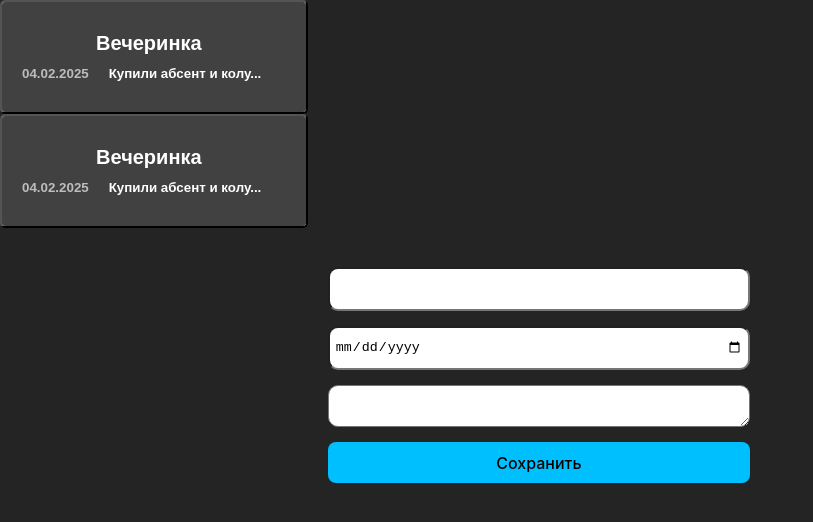
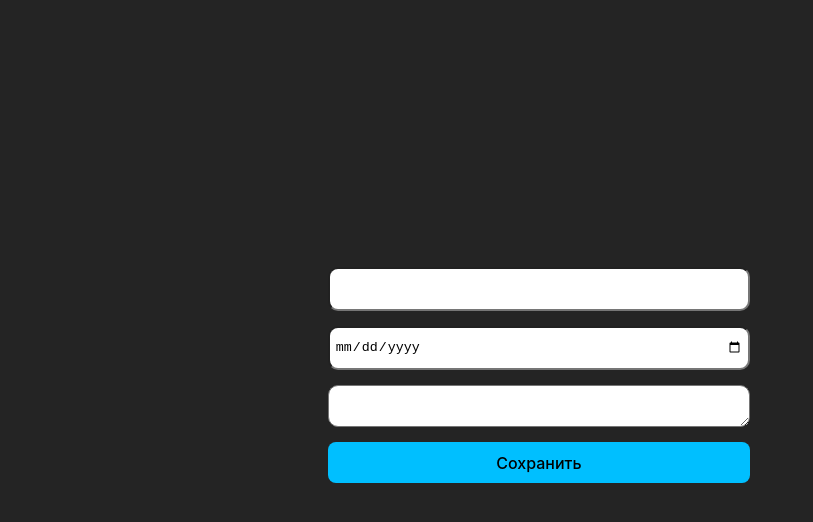
Before and after one commit to SGRashid/react-vite, a React (Vite) app: page / in a window 1280 px wide. Shown: the top 522 px of the page, without its empty margins (0-813 px from the left). Built offline with nearby package versions, Linux system fonts and the light colour scheme.

Commit message:
useEffect added

```diff
--- a/src/App.tsx
+++ b/src/App.tsx
@@ -1,38 +1,69 @@
-import { useState } from 'react';
+import { useEffect, useState } from 'react';
 import './App.css';
 import Button from './components/Button/Button';
 import CardButton from './components/CardButton/CardButton';
-import ColoredButton from './components/ColoredButton/ColoredButton';
+// import ColoredButton from './components/ColoredButton/ColoredButton';
 import { JournalItem, JournalItemProps } from './components/JournalItem/JournalItem';
 import getFomrData from './services/GetFormData';
 
+const LOCAL_STORAGE_ITEMS_KEY = 'SAVED_ITEMS';
+
 function App() {
-  const INITIAL_DATA: JournalItemProps[] = [
-    {
-      id: 1,
-      title: 'Вечеринка',
-      date: new Date,
-      data: 'Купили абсент и колу...'
+  // const INITIAL_DATA: JournalItemProps[] = [
+  //   {
+  //     id: 1,
+  //     title: 'Вечеринка',
+  //     date: new Date,
+  //     data: 'Купили абсент и колу...'
+  //   },
+  //   {
+  //     id: 2,
+  //     title: 'Вечеринка',
+  //     date: new Date,
+  //     data: 'Купили абсент и колу...'
+  //   }
+  // ];
+
+  const [items, setData] = useState<JournalItemProps[]>([]);
+
+  useEffect(() => {
+    const localStorageData = localStorage.getItem(LOCAL_STORAGE_ITEMS_KEY);
+    if (localStorageData) {
+      const parsedData = JSON.parse(localStorageData).map((item: any) => ({...item, date: new Date(item.date as string)}));
+      setData(parsedData);
+    }
+  }, []);
+
+  useEffect(
+    () => {
+      if (!items.length) {
+        return;
+      }
+      localStorage.setItem(LOCAL_STORAGE_ITEMS_KEY, JSON.stringify(items));
     },
-    {
-      id: 2,
-      title: 'Вечеринка',
-      date: new Date,
-      data: 'Купили абсент и колу...'
-    }
-  ];
-
-  const [data, setData] = useState(INITIAL_DATA);
+    [items]
+  );
 
   const formHandler: React.FormEventHandler = (e) => {
-    const formProps = getFomrData(e);
-    // console.log(formProps);
+    const fp = getFomrData(e);
+
+    if (!fp.title || !fp.date || !fp.data) {
+      alert('ДАННЫЕ ВВЕДИ !!!');
+      return;
+    }
+
     setData(d => {
-      const newId = d[d.length - 1].id + 1;
-      return [
-        ...d,
-        { id: newId, title: formProps.title, date: new Date(formProps.date as string), data: formProps.data} as JournalItemProps
-      ];
+      // const newId = d[d.length - 1]?.id + 1;
+      const newId = Math.random() * 10_000;
+
+      const newDataElement: JournalItemProps = {
+        id: newId,
+        title: fp.title,
+        date: new Date(fp.date as string),
+        data: fp.data
+      } as JournalItemProps;
+
+      return [ ...d, newDataElement ];
     });
   };
 
@@ -44,7 +75,7 @@ function App() {
           <p>Новое воспоминане</p>
         </CardButton> */}
         {
-          data.map(item =>
+          items.map(item =>
             <CardButton key={item.id}>
               <JournalItem {...item}/>
             </CardButton>
--- a/src/components/Button/Button.tsx
+++ b/src/components/Button/Button.tsx
@@ -4,7 +4,6 @@ const Button = (): JSX.Element => {
     return (
         <button
             className='button accent'
-            onClick={ event => console.log(event) }
         >
             Сохранить
         </button>
```
